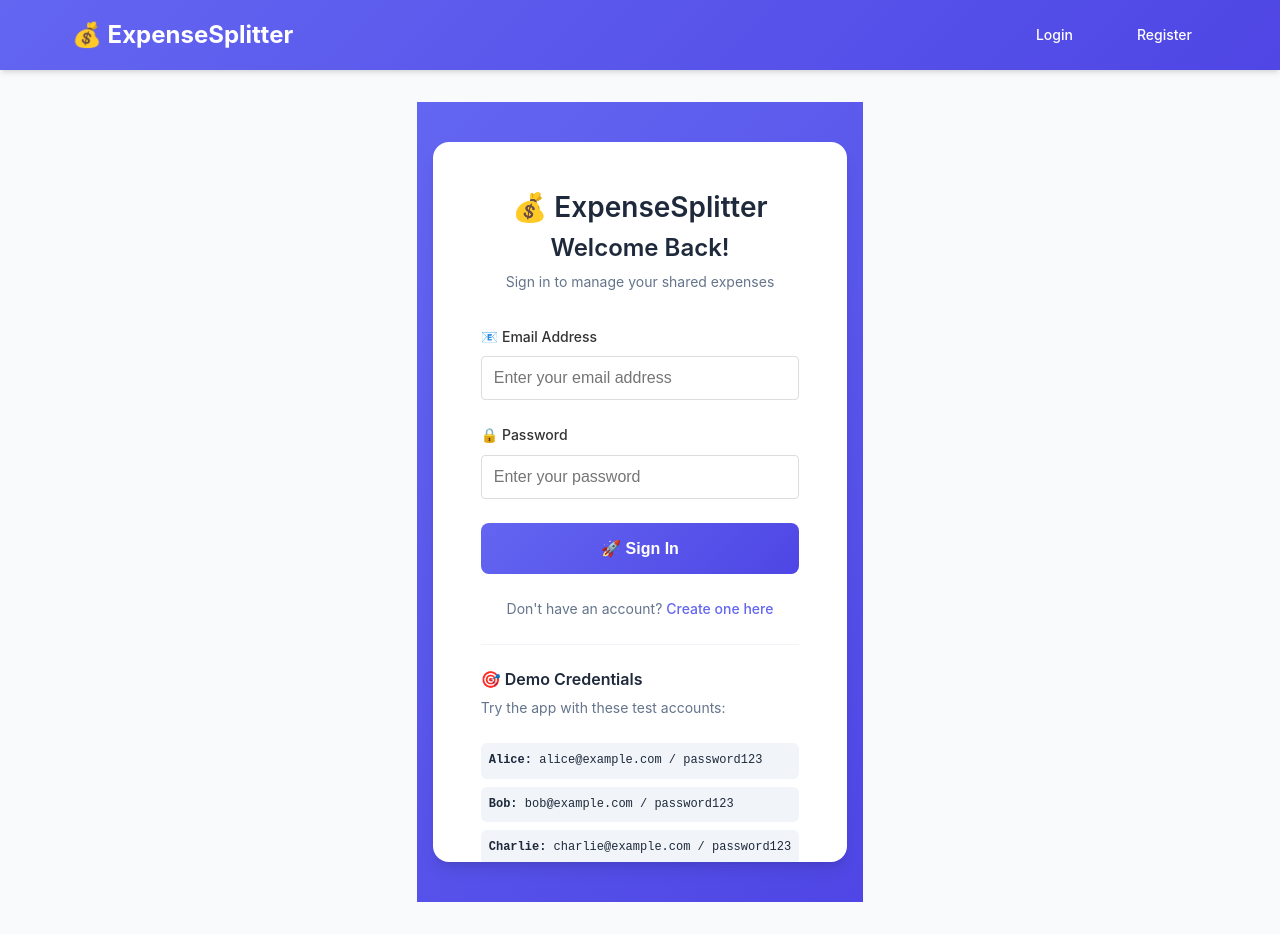
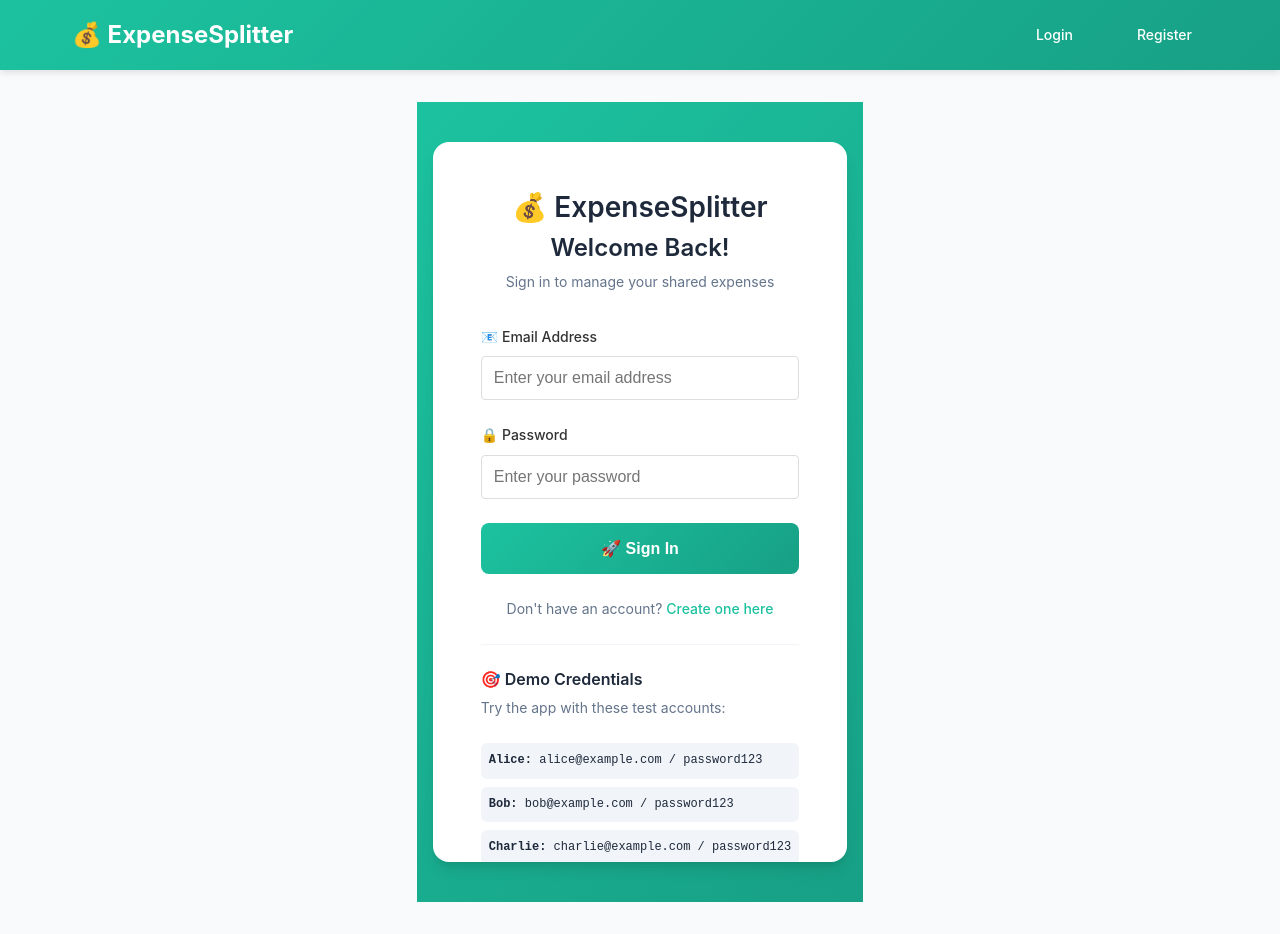
Before and after one commit to buckylee2019/expense_splitter, a React (Create React App) app in the folder frontend/: page /login in a window 1280 px wide. Built offline with nearby package versions, Linux system fonts and the light colour scheme; no server answers; the HTML template or start-up script is replaced by a standard one.

Commit message:
Fix theme CSS conflicts and large font size issue
- Remove duplicate theme import and conflicting CSS variables
- Consolidate all theme variables in theme.css
- Fix balance-amount font size from 2rem to 1.25rem
- Maintain Splitwise-inspired color scheme with teal primary

```diff
--- a/frontend/src/styles/index.css
+++ b/frontend/src/styles/index.css
@@ -1,48 +1,4 @@
 @import "./theme.css";
-@import "./theme.css";
-:root {
-  --primary-color: #6366f1;
-  --primary-hover: #4f46e5;
-  --primary-light: #e0e7ff;
-  --secondary-color: #64748b;
-  --secondary-hover: #475569;
-  --success-color: #10b981;
-  --success-light: #d1fae5;
-  --danger-color: #ef4444;
-  --danger-light: #fee2e2;
-  --warning-color: #f59e0b;
-  --warning-light: #fef3c7;
-  --info-color: #3b82f6;
-  --info-light: #dbeafe;
-
-  --background-color: #f8fafc;
-  --background-secondary: #f1f5f9;
-  --card-background: #ffffff;
-  --border-color: #e2e8f0;
-  --border-light: #f1f5f9;
-
-  --text-primary: #1e293b;
-  --text-secondary: #64748b;
-  --text-muted: #94a3b8;
-  --text-white: #ffffff;
-
-  --shadow-sm: 0 1px 2px 0 rgb(0 0 0 / 0.05);
-  --shadow: 0 1px 3px 0 rgb(0 0 0 / 0.1), 0 1px 2px -1px rgb(0 0 0 / 0.1);
-  --shadow-md: 0 4px 6px -1px rgb(0 0 0 / 0.1), 0 2px 4px -2px rgb(0 0 0 / 0.1);
-  --shadow-lg: 0 10px 15px -3px rgb(0 0 0 / 0.1), 0 4px 6px -4px rgb(0 0 0 / 0.1);
-
-  --radius-sm: 0.375rem;
-  --radius: 0.5rem;
-  --radius-md: 0.75rem;
-  --radius-lg: 1rem;
-
-  --spacing-xs: 0.25rem;
-  --spacing-sm: 0.5rem;
-  --spacing: 1rem;
-  --spacing-lg: 1.5rem;
-  --spacing-xl: 2rem;
-  --spacing-2xl: 3rem;
-}
 
 * {
   margin: 0;
--- a/frontend/src/styles/theme.css
+++ b/frontend/src/styles/theme.css
@@ -1,19 +1,53 @@
 /* Splitwise-inspired Theme Variables */
 :root {
   --primary-color: #1cc29f;
+  --primary-hover: #17a085;
+  --primary-light: #e0f7f3;
   --secondary-color: #ff6b35;
+  --secondary-hover: #e55a2b;
   --success-color: #2ed573;
+  --success-light: #d1fae5;
   --danger-color: #ff4757;
+  --danger-light: #fee2e2;
+  --warning-color: #f59e0b;
+  --warning-light: #fef3c7;
+  --info-color: #3b82f6;
+  --info-light: #dbeafe;
+
+  --background-color: #f8fafc;
+  --background-secondary: #f1f5f9;
+  --card-background: #ffffff;
+  --border-color: #e2e8f0;
+  --border-light: #f1f5f9;
+
+  --text-primary: #1e293b;
+  --text-secondary: #64748b;
+  --text-muted: #94a3b8;
+  --text-white: #ffffff;
+
   --gray-50: #f8f9fa;
   --gray-100: #f1f3f4;
   --gray-200: #e8eaed;
   --gray-500: #9aa0a6;
   --gray-700: #5f6368;
   --gray-900: #202124;
-  --radius-md: 0.5rem;
-  --radius-lg: 0.75rem;
+
   --shadow-sm: 0 1px 2px 0 rgba(0, 0, 0, 0.05);
+  --shadow: 0 1px 3px 0 rgb(0 0 0 / 0.1), 0 1px 2px -1px rgb(0 0 0 / 0.1);
   --shadow-md: 0 4px 6px -1px rgba(0, 0, 0, 0.1);
+  --shadow-lg: 0 10px 15px -3px rgb(0 0 0 / 0.1), 0 4px 6px -4px rgb(0 0 0 / 0.1);
+
+  --radius-sm: 0.375rem;
+  --radius: 0.5rem;
+  --radius-md: 0.75rem;
+  --radius-lg: 1rem;
+
+  --spacing-xs: 0.25rem;
+  --spacing-sm: 0.5rem;
+  --spacing: 1rem;
+  --spacing-lg: 1.5rem;
+  --spacing-xl: 2rem;
+  --spacing-2xl: 3rem;
 }
 
 /* Enhanced Cards */
@@ -55,7 +89,7 @@
 }
 
 .balance-amount {
-  font-size: 2rem;
+  font-size: 1.25rem;
   font-weight: 700;
   color: var(--secondary-color);
   margin: 0.5rem 0;
```
